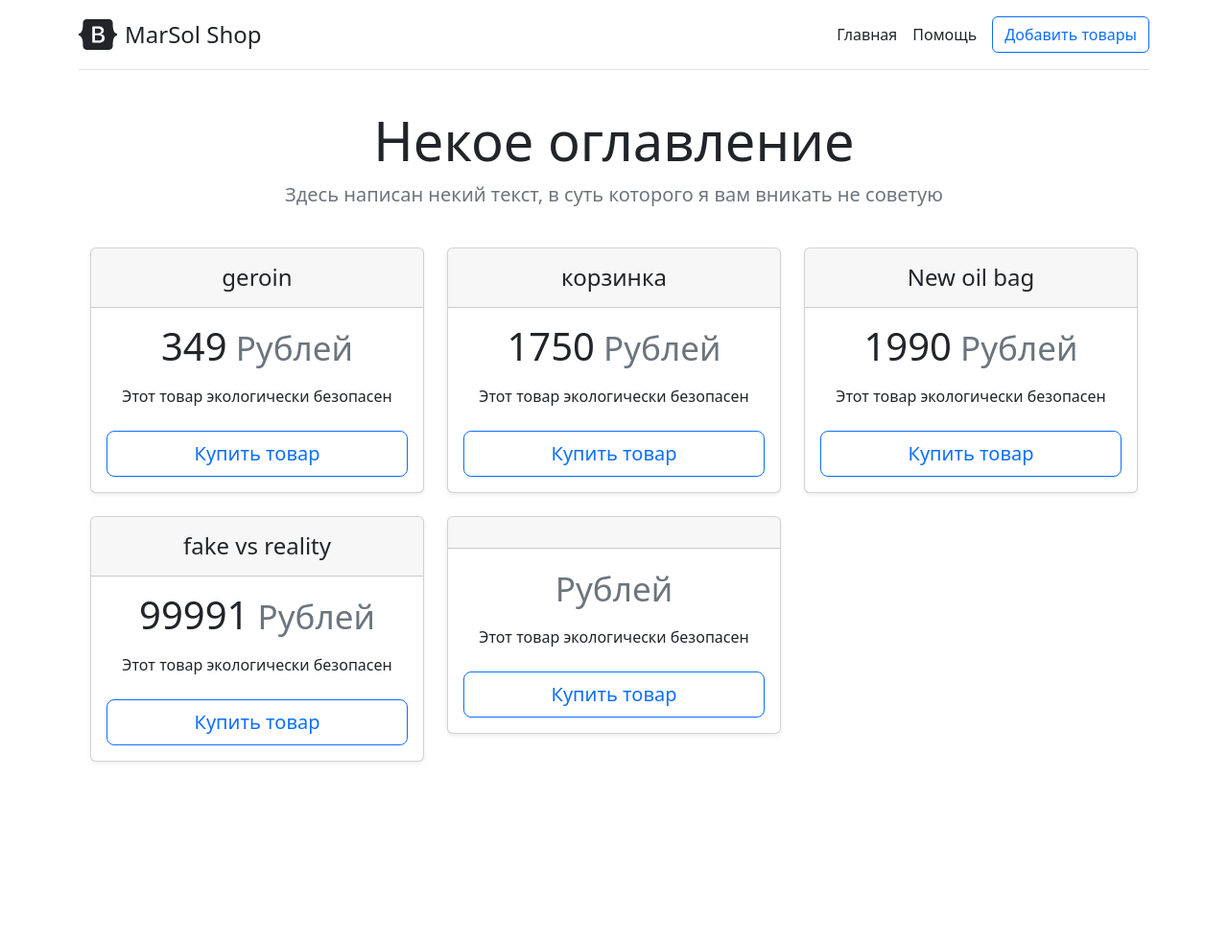
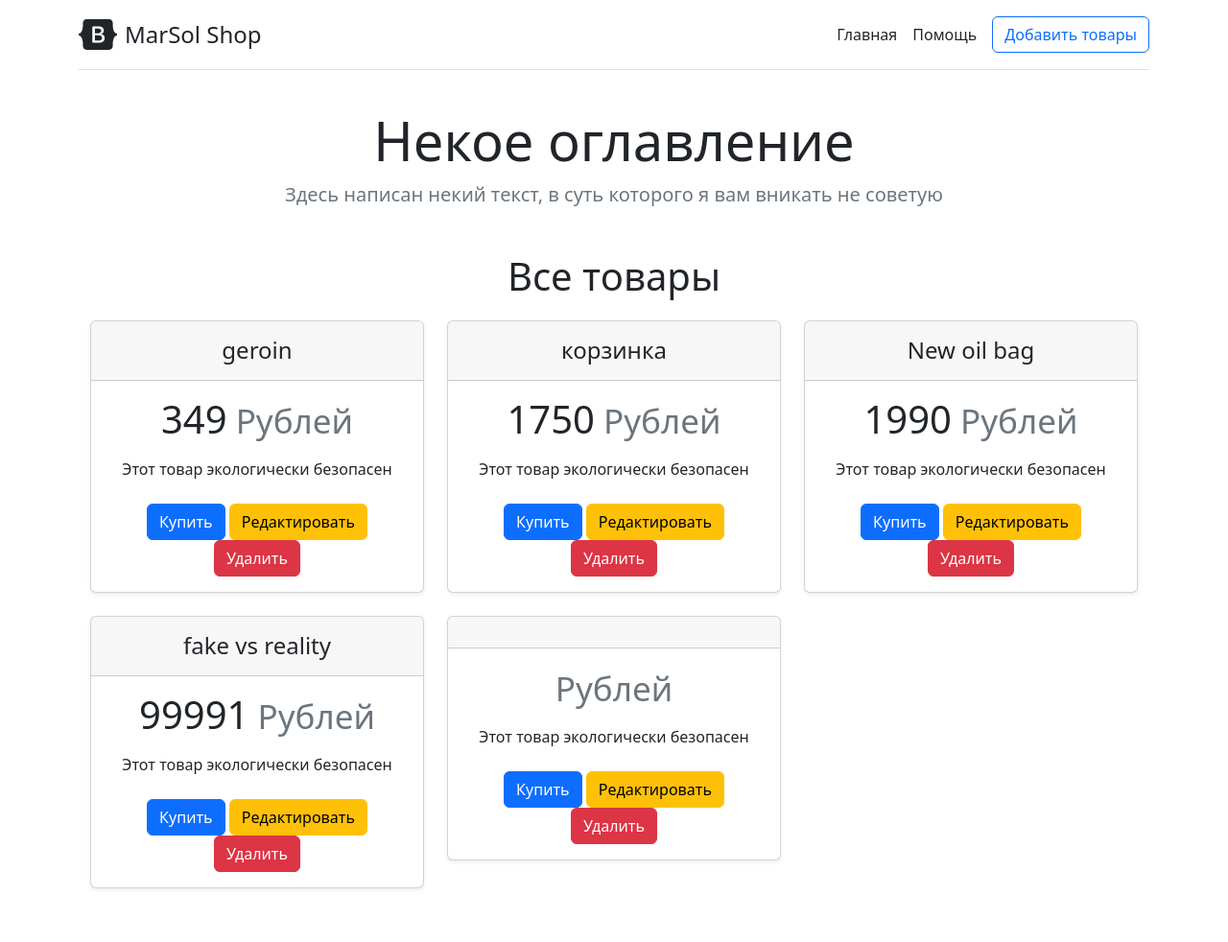
Before and after one commit to DENXXL/WebSite_MS_Shop, a Flask app: page / in a window 1280 px wide. Shown: the whole page at 96% size. Before the commit the page ends 795 px from the top, so only its background shows below. Run offline with Flask 2, Linux system fonts and the light colour scheme; data comes from the database, SQL or seed files in the repository.

Commit message:
Adding a button "delete" and "update" + new inscription in the absence of items

```diff
--- a/main.py
+++ b/main.py
@@ -28,6 +28,18 @@
     return render_template('about.html')
 
 
+@app.route('/buy/<int:id>/delete')
+def item_delete(id):
+    item = Item.query.get_or_404(id)
+
+    try:
+        db.session.delete(item)
+        db.session.commit()
+        return redirect('/')
+    except:
+        return "При удалении возникла ошибка"
+
+
 @app.route('/buy/<int:id>')
 def item_buy(id):
     item = Item.query.get(id)
@@ -40,6 +52,23 @@
     }
     url = checkout.url(data).get('checkout_url')
     return redirect(url)
+
+
+@app.route('/buy/<int:id>/update', methods=['POST', 'GET'])
+def post_update(id):
+    item = Item.query.get(id)
+    if request.method == "POST":
+        item.title = request.form['title']
+        item.price = request.form['price']
+
+
+        try:
+            db.session.commit()
+            return redirect('/')
+        except:
+            return "Ошибочка вышла :("
+    else:
+        return render_template('item_update.html', item=item)
 
 
 @app.route('/create', methods=['POST', 'GET'])
@@ -59,5 +88,6 @@
     else:
         return render_template('create.html')
 
+
 if __name__ == "__main__":
     app.run(debug=True)
--- a/templates/home.html
+++ b/templates/home.html
@@ -14,6 +14,10 @@
 </div>
 
 <div class="container">
+  <p class="text-center fs-1">Все товары</p>
+
+  {% if data|length > 0 %}
+
   <div class="card-deck mb-3 text-center">
     <div class="row">
       {% for el in data %}
@@ -27,13 +31,18 @@
             <ul class="list-unstyled mt-3 mb-4">
               <li>Этот товар экологически безопасен</li>
             </ul>
-            <a href="/buy/{{ el.id }}" class="w-100 btn btn-lg btn-outline-primary">Купить товар</a>
+            <a href="/buy/{{ el.id }}" class=" btn  btn-primary">Купить</a>
+            <a href="/buy/{{ el.id }}/update" class=" btn  btn-warning ">Редактировать</a>
+            <a href="/buy/{{ el.id }}/delete" class=" btn  btn-danger ">Удалить</a>
           </div>
         </div>
       </div>
       {% endfor %}
     </div>
   </div>
+  {% else %}
+  <p>Товары еще не добавлены</p>
+  {% endif %}
 </div>
 
 {% endblock %}
```
